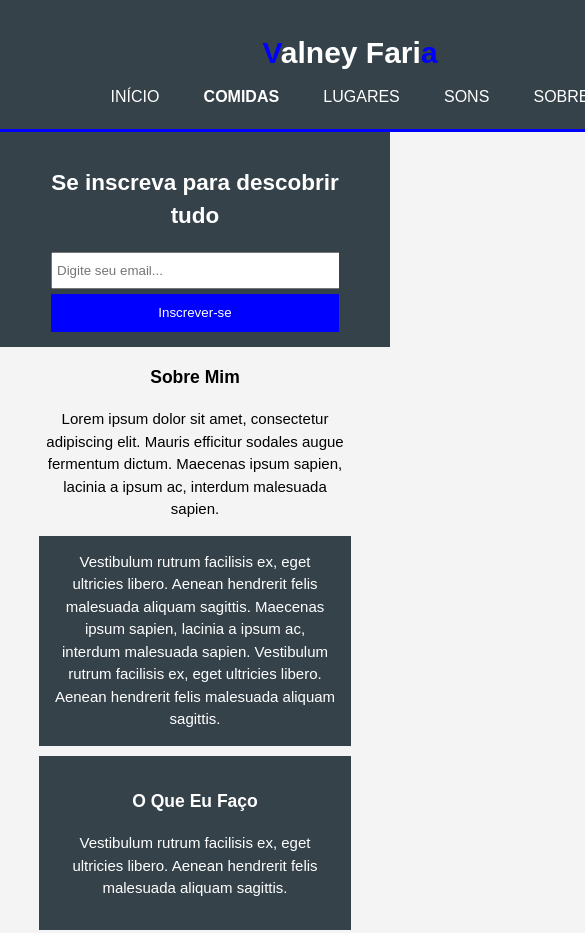
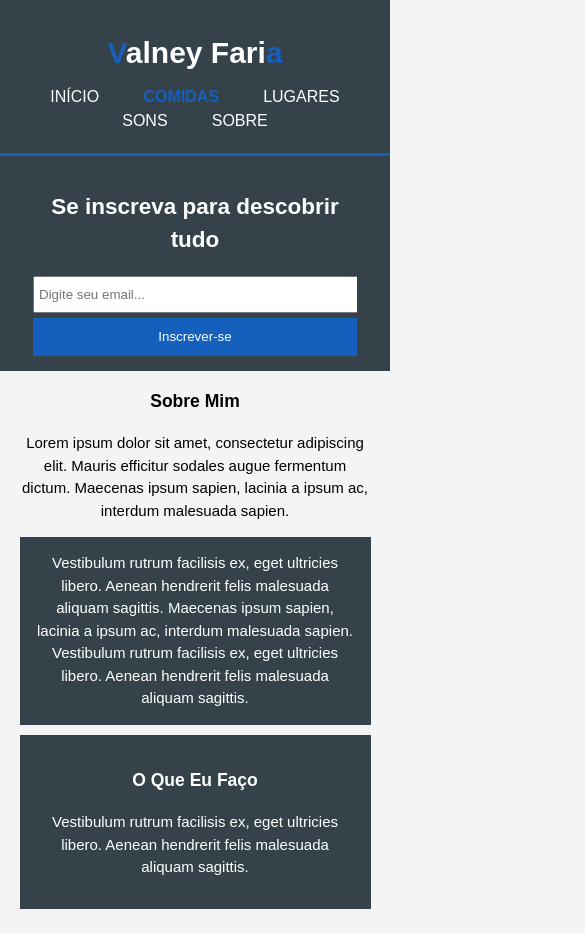
Before and after one commit to ValneyFaria/IHC-MySite, a plain HTML site: page foods.html in a window 390 px wide. Shown: the top 933 px of the page, 585 px wide, since content can reach past the window. Drawn offline with Linux system fonts and the light colour scheme.

Commit message:
Update Names

```diff
--- a/css/style.css
+++ b/css/style.css
@@ -22,7 +22,7 @@ ul{
 
 .button_1{
 	height: 38px;
-	background: #0000FF;
+	background: #1560bd;
 	border: 0;
 	padding-left: 20px;
 	padding-right: 20px;
@@ -46,7 +46,7 @@ header{
 	padding-top: 30px;
 	min-height: 30px;
 	min-width: 700px;
-	border-bottom: #0000FF 3px solid;
+	border-bottom: #1560bd 3px solid;
 }
 
 header a{
@@ -76,14 +76,13 @@ header nav{
 }
 
 header .highlight,
-header .current{
-	color: #0000FF;
+header .current a{
 	font-weight: bold;
+	color: #1560bd;
 }
 
 header a:hover{
 	color: #cc0000;
-	font-weight: bold;
 }
 
 /* Showcase */
@@ -180,7 +179,7 @@ footer{
 	padding: 20px;
 	margin-top: 20px;
 	color: #ffffff;
-	background-color: #0000FF;
+	background-color: #1560bd;
 	text-align: center;
 }
 
@@ -199,9 +198,21 @@ footer{
 		text-align: center;
 		width: 100%;
 	}
+	.container{
+		width: 90%;
+		display: block;
+		padding: 0;
+		margin: auto;
+	}
 
 	header{
 		padding-bottom: 20px;
+		min-width: 0;
+	}
+	#showcase{
+		width: 100%;
+		padding: 0;
+		margin: 0;
 	}
 
 	#showcase h1{
--- a/foods.html
+++ b/foods.html
@@ -22,7 +22,7 @@
 						<li><a href="index.html">Início</a></li>
 						<li class="current"><a href="foods.html">Comidas</a></li>
 						<li><a href="places.html">Lugares</a></li>
-						<li><a href="songs.html">Sons</a></li>
+						<li><a href="culture.html">Sons</a></li>
 						<li><a href="about.html">Sobre</a></li>
 					</ul>
 				</nav>
```
Also changed, not shown: about.html (+1 -1 lines), culture.html (renamed from songs.html, +1 -1 lines), index.html (+1 -1 lines), places.html (+1 -1 lines), img/showcase.jpg.
